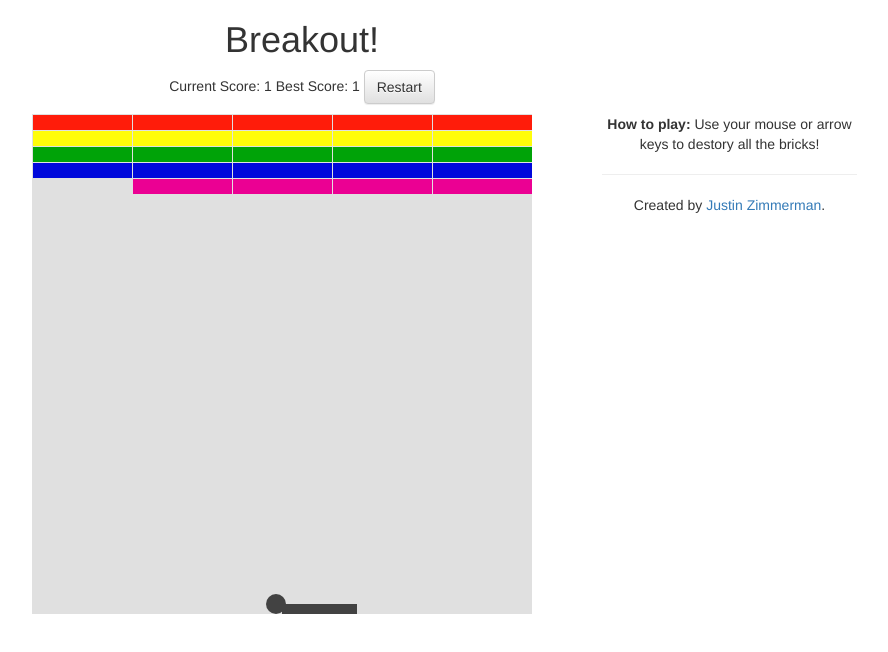
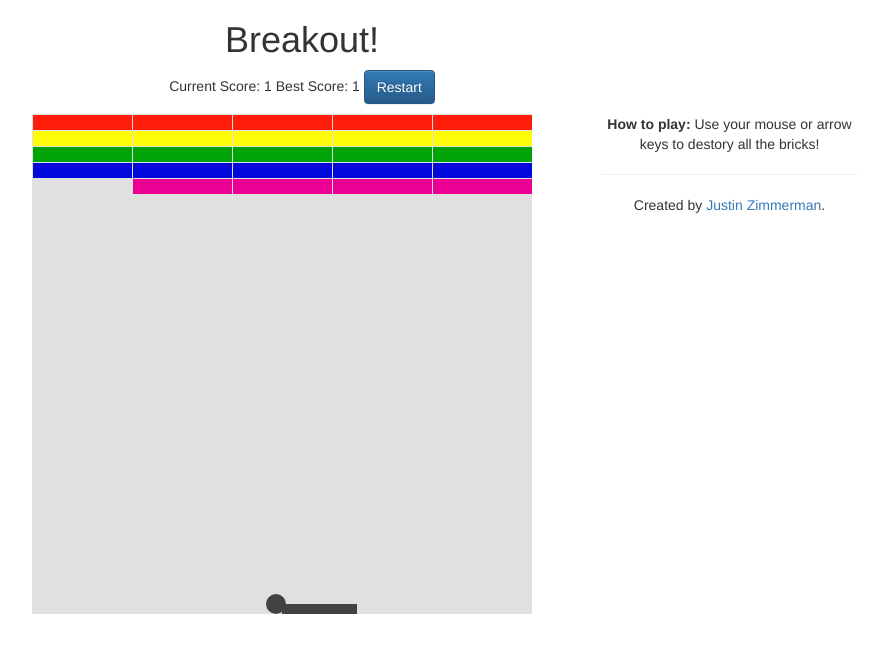
Before and after one commit to jrzimmerman/breakout, a plain HTML site: page index.html in a window 1280 px wide. Shown: the whole page, without its empty margins (338-1226 px from the left). Drawn offline with nearby package versions, Linux system fonts and the light colour scheme.

Commit message:
change restart button color

```diff
--- a/index.html
+++ b/index.html
@@ -18,7 +18,7 @@
   <div class="container">
     <div class="header">
       <h1> Breakout! </h1>
-      <p> Current Score: <span id="current_score">0</span> Best Score: <span id="b_score">0</span> <button class="btn btn-default" onclick="restart()">Restart</button></p>
+      <p> Current Score: <span id="current_score">0</span> Best Score: <span id="b_score">0</span> <button class="btn btn-primary" onclick="restart()">Restart</button></p>
     </div>
     <div class="game-container col-md-6 col-md-offset-3">
       <canvas id="canvas" width="500" height="500"></canvas>
```
